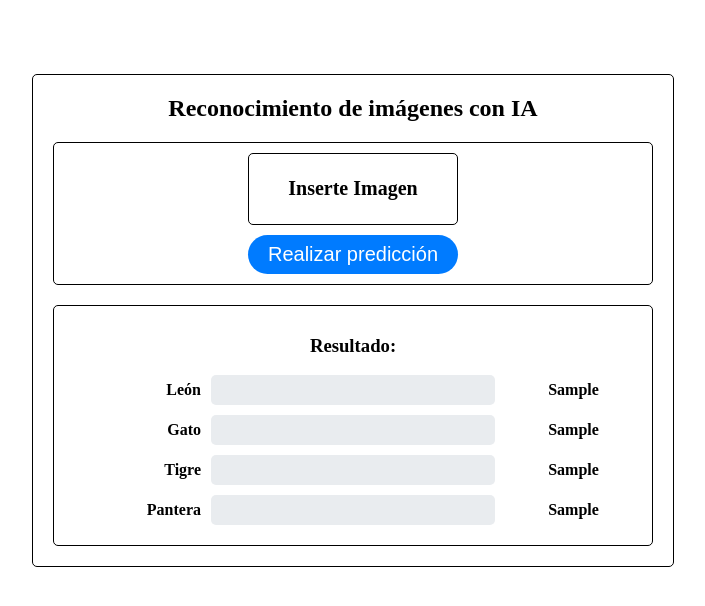
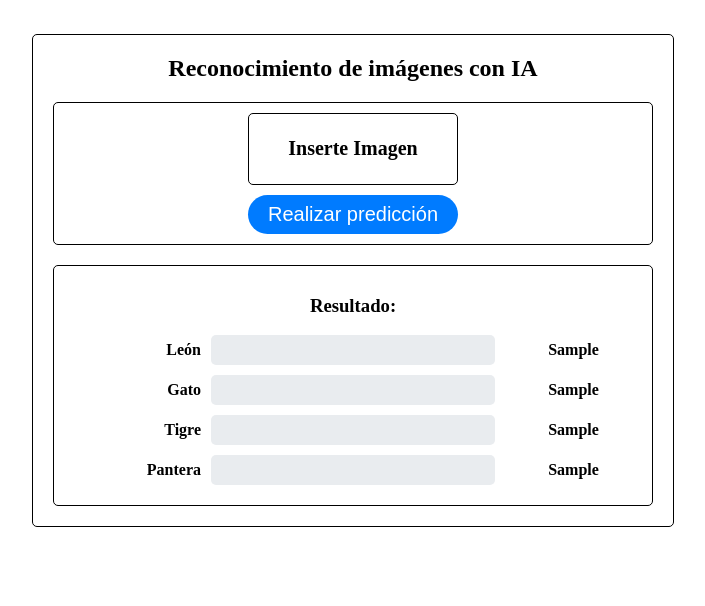
Before and after one commit to HectorGarcia01/CNN_Reconocimiento_Imagenes_Felinos, a Python web app: template app/templates/prediccion.html in a window 1280 px wide. Shown: the part 46-652 px from the top of the page, without its empty margins (287-992 px from the left). Run offline with Jinja, Linux system fonts and the light colour scheme; the template is opened without the code that fills it: most values are stand-ins (such as "Sample title", 1, 10 or a date in 2020).

```diff
--- a/app/static/css/prediccion.css
+++ b/app/static/css/prediccion.css
@@ -13,7 +13,7 @@
 .container {
     max-width: 600px;
     margin: 0 auto; /* Centrar horizontalmente */
-    margin-top: 15vh; /* Centrar verticalmente */
+    margin-top: 10vh; /* Centrar verticalmente */
     padding: 20px;
     background-color: #fff;
     border: 1px solid #000;
@@ -50,13 +50,6 @@
 input[type="file"] {
     display: none;
 }
-
-/* #imagen-miniatura {
-    display: none;
-    max-width: 200px;
-    max-height: 200px;
-} */
-
 
 h2 {
     margin-top: 0;
```
